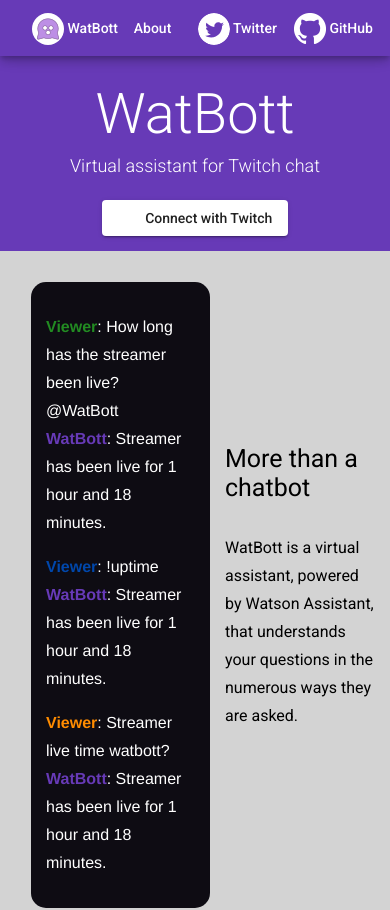
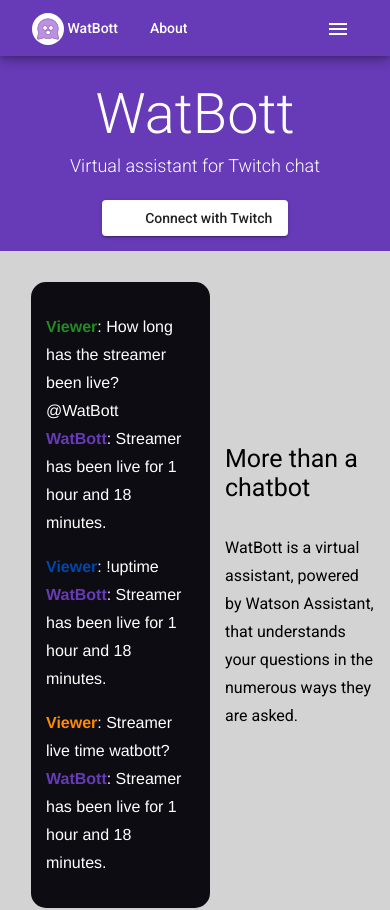
Before and after one commit to PayaamEmami/watbott, an Angular app: page / in a window 390 px wide. Shown: the top 910 px of the page. Built offline with nearby package versions, Linux system fonts and the light colour scheme.

Commit message:
added responsive menu, fixed html attribute order

```diff
--- a/src/app/components/navbar/navbar.component.css
+++ b/src/app/components/navbar/navbar.component.css
@@ -7,3 +7,17 @@
   height: 32px;
   border-radius: 50%;
 }
+
+.mobile-only {
+  display: none;
+}
+
+@media (max-width: 720px) {
+  .desktop-only {
+    display: none;
+  }
+
+  .mobile-only {
+    display: flex;
+  }
+}
--- a/src/app/components/navbar/navbar.component.html
+++ b/src/app/components/navbar/navbar.component.html
@@ -1,13 +1,20 @@
 <mat-toolbar class="mat-elevation-z6" color="primary">
-  <a routerLink="/" routerLinkActive="active" mat-button>
-    <img [src]="watbottPath" class="icon-logo"> WatBott
+  <a mat-button routerLink="/" routerLinkActive="active">
+    <img class="icon-logo" [src]="watbottPath"> WatBott
   </a>
-  <a routerLink="/about" routerLinkActive="active" mat-button>About</a>
+  <a mat-button routerLink="/about" routerLinkActive="active">About</a>
   <span class="flex-spacer"></span>
-  <a mat-button [href]="twitterUrl">
-    <mat-icon svgIcon="twitter-logo" class="icon-logo"></mat-icon> Twitter
+  <a mat-button class="desktop-only" [href]="twitterUrl">
+    <mat-icon class="icon-logo" svgIcon="twitter-logo"></mat-icon> Twitter
   </a>
-  <a mat-button [href]="githubUrl">
+  <a mat-button class="desktop-only" [href]="githubUrl">
     <img [src]="githubPath"> GitHub
   </a>
+  <button mat-button class="mobile-only" [matMenuTriggerFor]="menu">
+    <mat-icon>menu</mat-icon>
+  </button>
+  <mat-menu #menu="matMenu">
+    <a mat-menu-item [href]="twitterUrl">Twitter</a>
+    <a mat-menu-item [href]="githubUrl">GitHub</a>
+  </mat-menu>
 </mat-toolbar>
```
